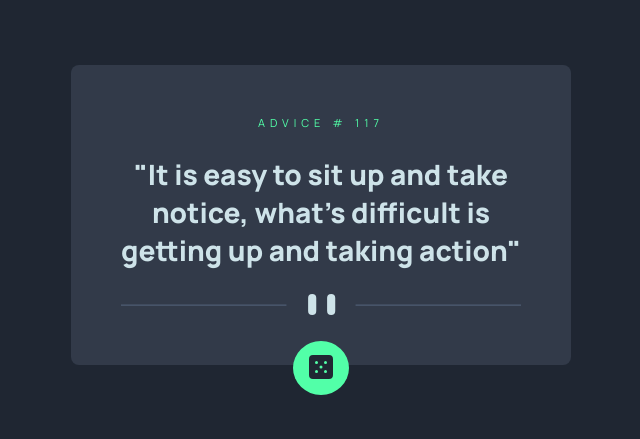
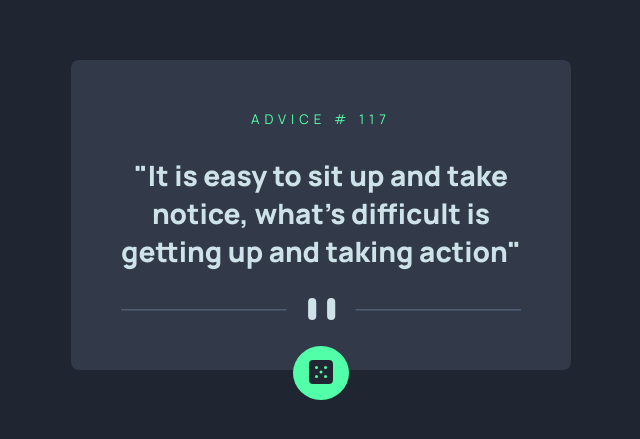
Before and after one commit to Talika-Bajaj/Advice-Generator-App, a plain HTML site: page index.html in a window 1280 px wide. Shown: the part 185-624 px from the top of the page, without its empty margins (319-959 px from the left). Drawn offline with Linux system fonts and the light colour scheme.

Commit message:
Update styles

```diff
--- a/style.css
+++ b/style.css
@@ -36,13 +36,12 @@ main {
     border-radius: 8px;
     display: grid;
     grid-template-columns: 100%;
-    gap: 25px;
+    gap: 28px;
     background-color: var(--Dark_Grayish_Blue);
     text-align: center;
 }
 
 .heading {
-    font-size: 11px;
     color: var(--Neon_Green);
     text-transform: uppercase;
     letter-spacing: 5px;
```
